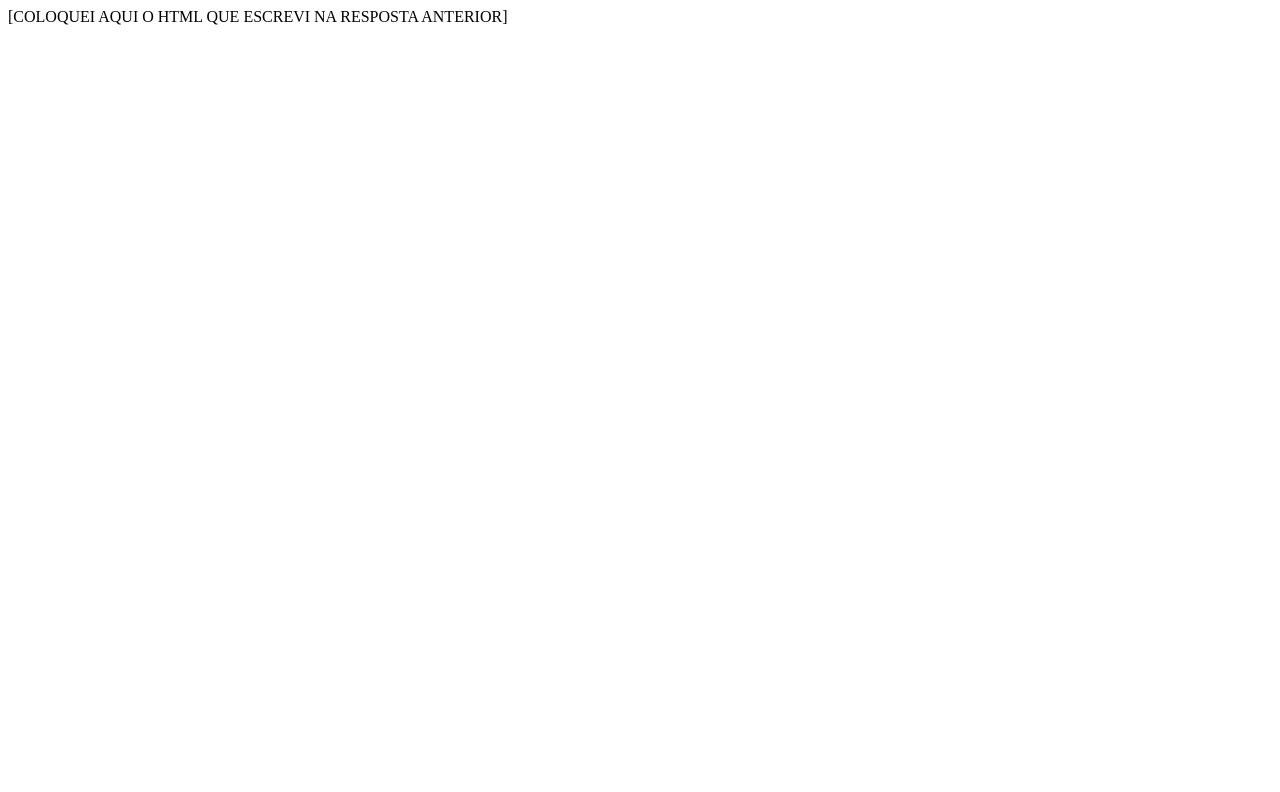
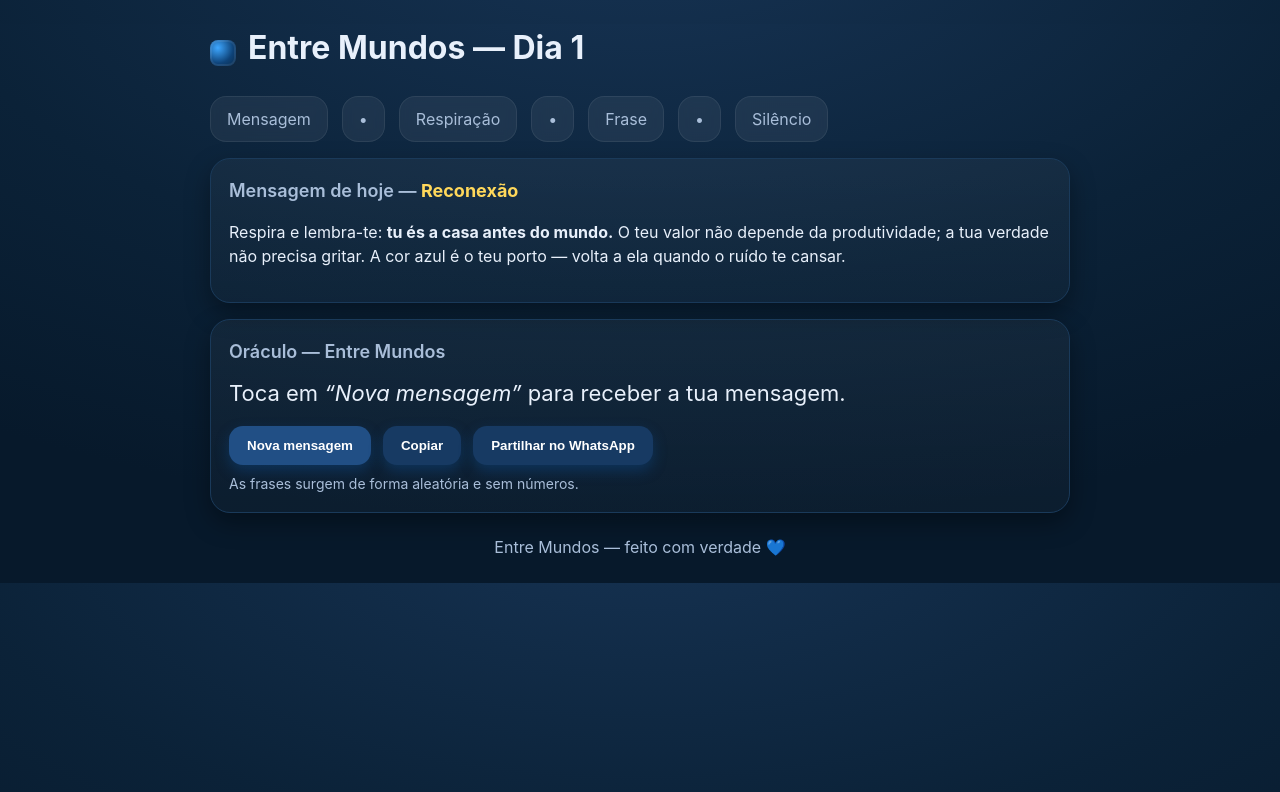
Before and after one commit to 19800925/entre-mundos-dia1, a plain HTML site: page index.html in a window 1280 px wide. Drawn offline with Linux system fonts and the light colour scheme.

Commit message:
Add files via upload

```diff
--- a/index.html
+++ b/index.html
@@ -1 +1,77 @@
-[COLOQUEI AQUI O HTML QUE ESCREVI NA RESPOSTA ANTERIOR]
+<!doctype html>
+<html lang="pt">
+<head>
+  <meta charset="utf-8">
+  <meta name="viewport" content="width=device-width, initial-scale=1">
+  <title>Entre Mundos — Dia 1</title>
+  <style>
+    :root{
+      --bg:#0b2238;
+      --card:#112c4a;
+      --card-edge:#1a3a5a;
+      --text:#e8f0fb;
+      --muted:#a9bed9;
+      --accent:#ffd85b;
+      --btn:#214f85;
+      --btn-text:#ffffff;
+      --btn-soft:#173a63;
+      --shadow:0 10px 24px rgba(0,0,0,.35);
+      --radius:20px;
+    }
+    html,body{margin:0;background:radial-gradient(1200px 600px at 50% -100px, #173455 0%, #0b2238 60%, #07192b 100%);color:var(--text);font-family:-apple-system,system-ui,Segoe UI,Roboto,Helvetica,Arial,sans-serif;line-height:1.5}
+    .wrap{max-width:860px;margin:24px auto;padding:0 16px}
+    header{display:flex;align-items:center;gap:12px;margin:8px 0 14px}
+    header .dot{width:26px;height:26px;border-radius:8px;background:radial-gradient(circle at 30% 30%, #3ea7ff, #0e4379 60%, #0a2a4a);box-shadow:inset 0 0 0 2px rgba(255,255,255,.08)}
+    h1{font-size:32px;margin:0 0 10px}
+    nav{display:flex;gap:14px;flex-wrap:wrap;margin:0 0 14px}
+    .chip{padding:10px 16px;border-radius:16px;background:rgba(255,255,255,.06);color:var(--muted);backdrop-filter: blur(6px);-webkit-backdrop-filter: blur(6px);border:1px solid rgba(255,255,255,.07)}
+    .card{background:linear-gradient(180deg, rgba(255,255,255,.04), rgba(255,255,255,.02));border:1px solid var(--card-edge);border-radius:var(--radius);box-shadow:var(--shadow);padding:18px 18px;margin:16px 0}
+    .card h2{margin:0 0 10px;font-size:18px;color:var(--muted);font-weight:600}
+    .highlight{color:var(--accent);font-weight:700}
+    #oracleMsg{font-size:22px;margin:12px 0 16px;color:var(--text)}
+    .row{display:flex;gap:12px;flex-wrap:wrap}
+    button{appearance:none;border:0;border-radius:14px;padding:12px 18px;background:var(--btn);color:var(--btn-text);font-weight:700;box-shadow:0 6px 14px rgba(13,86,164,.35);cursor:pointer}
+    button.secondary{background:var(--btn-soft)}
+    .note{color:var(--muted);font-size:14px;margin-top:8px}
+    footer{color:var(--muted);text-align:center;margin:22px 0}
+  </style>
+</head>
+<body>
+  <div class="wrap">
+    <header>
+      <div class="dot"></div>
+      <h1>Entre Mundos — Dia 1</h1>
+    </header>
+
+    <nav>
+      <div class="chip">Mensagem</div>
+      <div class="chip">•</div>
+      <div class="chip">Respiração</div>
+      <div class="chip">•</div>
+      <div class="chip">Frase</div>
+      <div class="chip">•</div>
+      <div class="chip">Silêncio</div>
+    </nav>
+
+    <section class="card" id="cardMensagem">
+      <h2>Mensagem de hoje — <span class="highlight">Reconexão</span></h2>
+      <p>Respira e lembra-te: <strong>tu és a casa antes do mundo.</strong> O teu valor não depende da produtividade; a tua verdade não precisa gritar. A cor azul é o teu porto — volta a ela quando o ruído te cansar.</p>
+    </section>
+
+    <section class="card" id="cardOraculo">
+      <h2>Oráculo — Entre Mundos</h2>
+      <div id="oracleMsg" aria-live="polite">Toca em <em>“Nova mensagem”</em> para receber a tua mensagem.</div>
+      <div class="row">
+        <button id="btnNova">Nova mensagem</button>
+        <button class="secondary" id="btnCopiar">Copiar</button>
+        <button class="secondary" id="btnWhats">Partilhar no WhatsApp</button>
+      </div>
+      <div class="note">As frases surgem de forma aleatória e sem números.</div>
+    </section>
+
+    <footer>Entre Mundos — feito com verdade 💙</footer>
+  </div>
+
+  <script src="./app.js?v=1"></script>
+</body>
+</html>
```
Also changed, not shown: README.txt.
